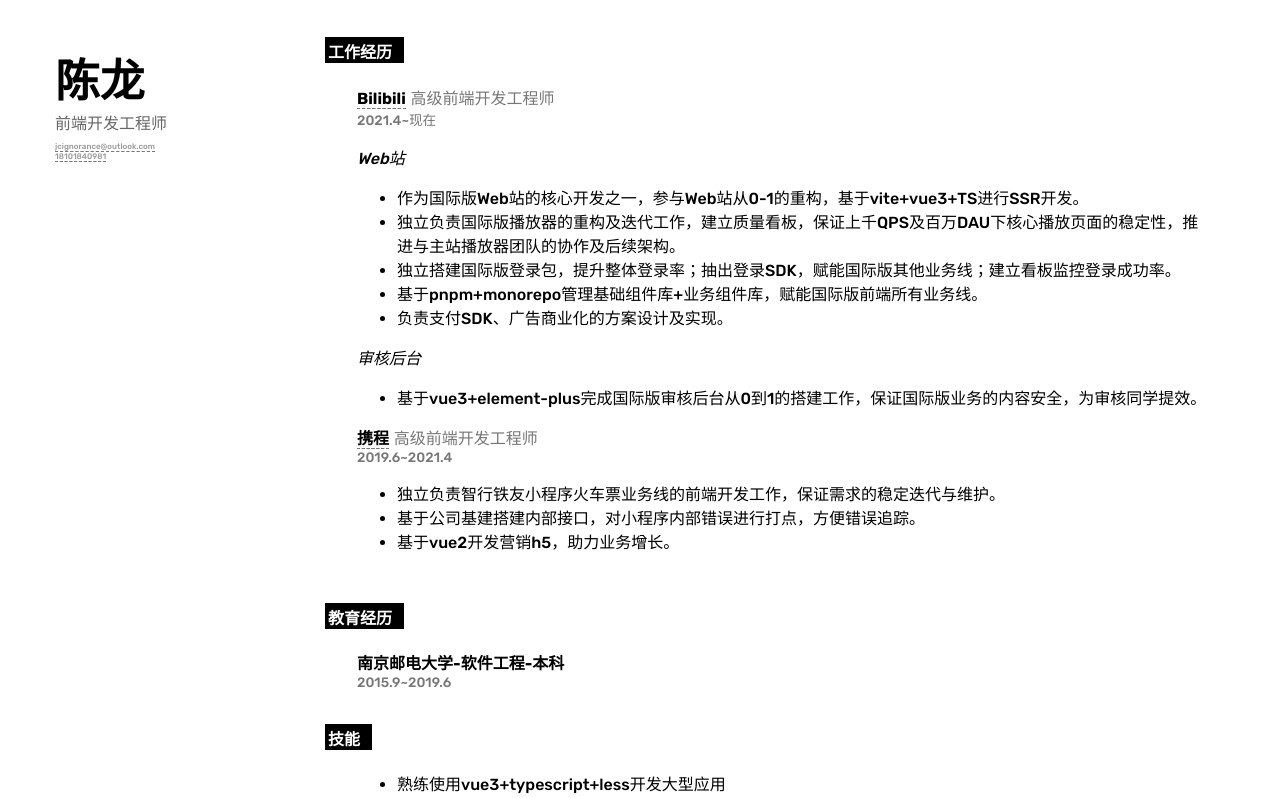
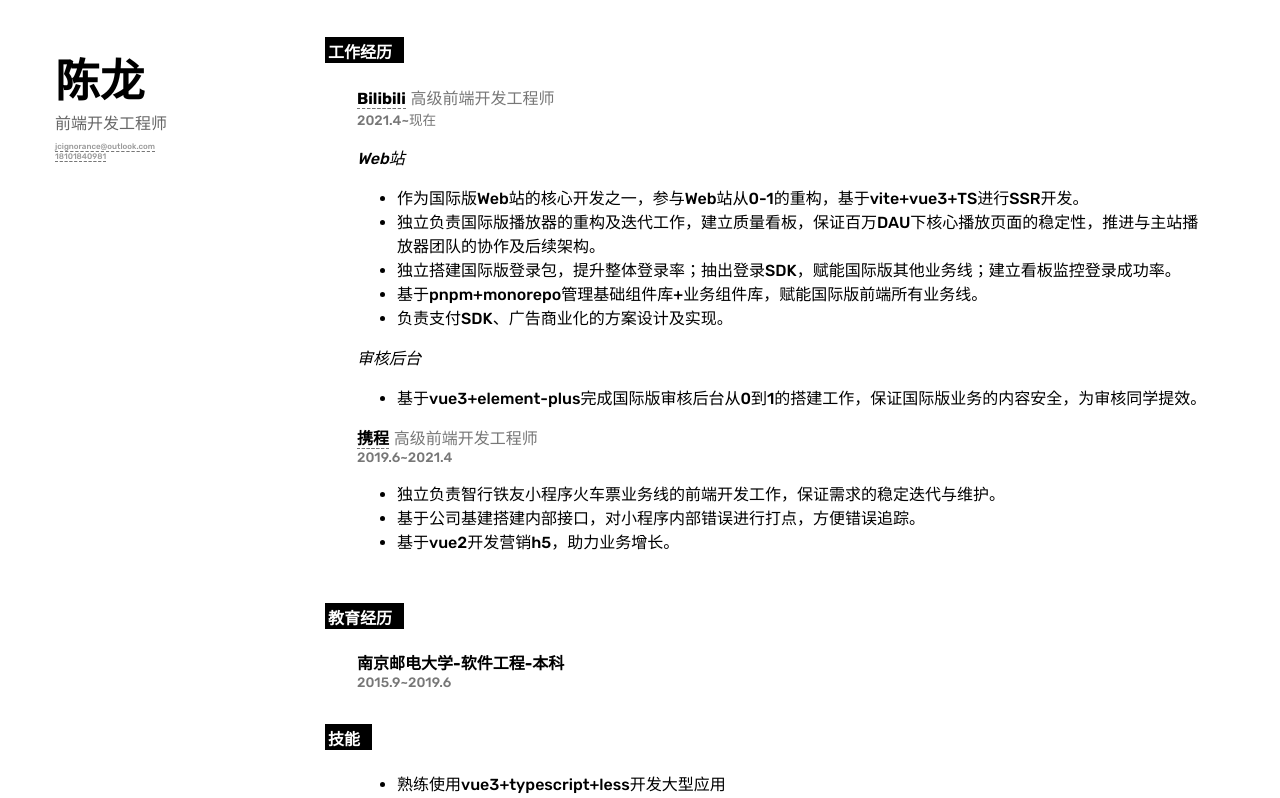
Before and after one commit to Jackie1210/website, a React (Vite) app: page /resume in a window 1280 px wide. Shown: the top 798 px of the page. Built offline with nearby package versions, Linux system fonts and the light colour scheme; a small style sheet from the web is missing.

Commit message:
chore: fix typo (#11)

```diff
--- a/src/pages/resume/components/main/main.tsx
+++ b/src/pages/resume/components/main/main.tsx
@@ -20,7 +20,7 @@
         title: 'Web站',
         data: [
           '作为国际版Web站的核心开发之一，参与Web站从0-1的重构，基于vite+vue3+TS进行SSR开发。',
-          '独立负责国际版播放器的重构及迭代工作，建立质量看板，保证上千QPS及百万DAU下核心播放页面的稳定性，推进与主站播放器团队的协作及后续架构。',
+          '独立负责国际版播放器的重构及迭代工作，建立质量看板，保证百万DAU下核心播放页面的稳定性，推进与主站播放器团队的协作及后续架构。',
           '独立搭建国际版登录包，提升整体登录率；抽出登录SDK，赋能国际版其他业务线；建立看板监控登录成功率。',
           '基于pnpm+monorepo管理基础组件库+业务组件库，赋能国际版前端所有业务线。',
           '负责支付SDK、广告商业化的方案设计及实现。'
```
